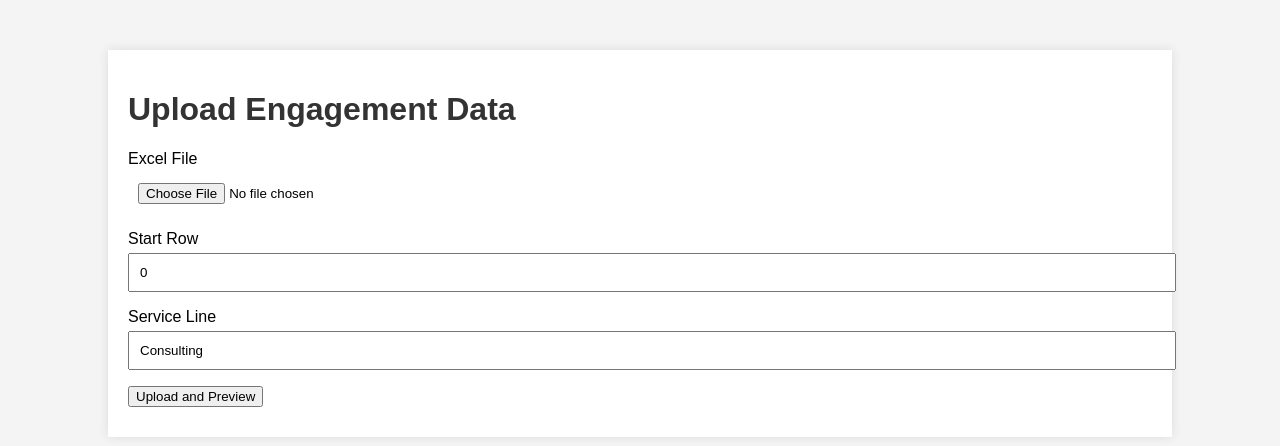
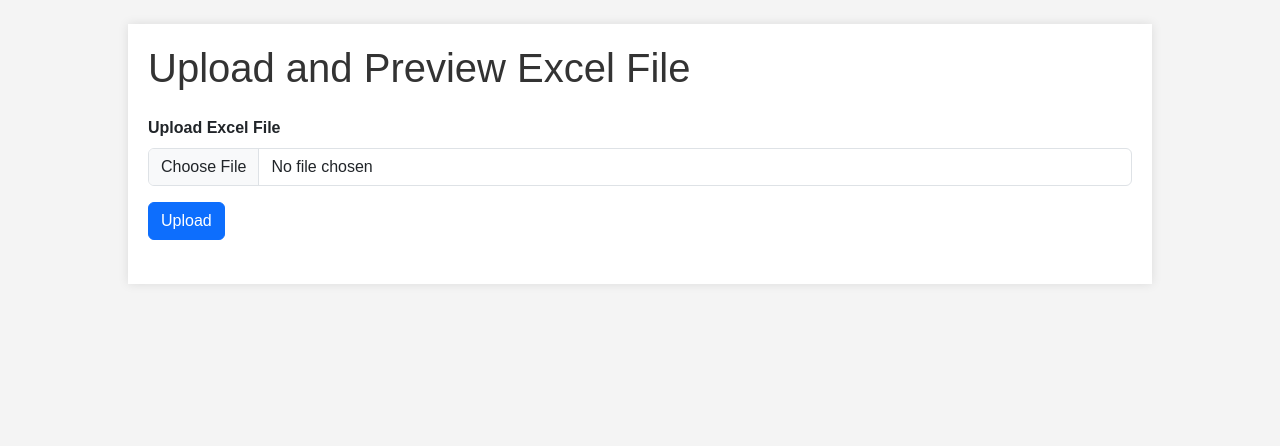
Before and after one commit to solstice035/outreachOptimisation, a Flask app: page / in a window 1280 px wide. Shown: the top 446 px of the page. Run offline with Flask 3, Linux system fonts and the light colour scheme.

Commit message:
working app - need to fix the download button

```diff
--- a/app.py
+++ b/app.py
@@ -1,16 +1,25 @@
-from flask import Flask, render_template, request, redirect, url_for, flash
+from flask import Flask, render_template, request, redirect, url_for, flash, send_file
 from werkzeug.utils import secure_filename
 import os
 import pandas as pd
 from forms import UploadForm
 from dataLoadFunction import process_engagement_data
+import logging
 
 app = Flask(__name__)
 app.secret_key = "your_secret_key"
 app.config["UPLOAD_FOLDER"] = "uploads"
+app.config["LOG_FOLDER"] = "logs"
 
 if not os.path.exists("uploads"):
     os.makedirs("uploads")
+
+if not os.path.exists("logs"):
+    os.makedirs("logs")
+
+logging.basicConfig(
+    filename=os.path.join(app.config["LOG_FOLDER"], "app.log"), level=logging.INFO
+)
 
 
 @app.route("/", methods=["GET", "POST"])
@@ -18,21 +27,26 @@
     form = UploadForm()
     if form.validate_on_submit():
         file = form.file.data
-        start_row = form.start_row.data
-        service_line = form.service_line.data
         filename = secure_filename(file.filename)
         file_path = os.path.join(app.config["UPLOAD_FOLDER"], filename)
+
         file.save(file_path)
 
-        # Show preview
-        df_preview = pd.read_excel(file_path).head(10)
-        return render_template(
-            "preview.html",
-            table=df_preview.to_html(),
-            file_path=file_path,
-            start_row=start_row,
-            service_line=service_line,
-        )
+        try:
+            flash(
+                "File uploaded successfully. Previewing the first 20 rows.", "success"
+            )
+            # Show preview of first 20 rows
+            df_preview = pd.read_excel(file_path).head(20)
+            return render_template(
+                "index.html",
+                form=form,
+                table=df_preview.to_html(classes="table table-striped"),
+                file_path=file_path,
+            )
+        except Exception as e:
+            flash(f"Error processing file: {str(e)}", "danger")
+            return redirect(url_for("index"))
 
     return render_template("index.html", form=form)
 
@@ -42,15 +56,48 @@
     file_path = request.form["file_path"]
     start_row = int(request.form["start_row"])
     service_line = request.form["service_line"]
+    export_log = "export_log" in request.form
 
     try:
+        flash("Processing data...", "info")
+        # Process the data
         df_processed = process_engagement_data(
             file_path, start_row=start_row, service_line=service_line
         )
-        return render_template("preview.html", table=df_processed.to_html())
+        flash("Data processed successfully.", "success")
+
+        # Save processed data to a new Excel file
+        processed_file_path = os.path.join(
+            app.config["UPLOAD_FOLDER"], "processed_data.xlsx"
+        )
+        df_processed.to_excel(processed_file_path, index=False)
+
+        # Limit displayed rows to 20
+        df_display = df_processed.head(20)
+
+        if export_log:
+            return render_template(
+                "processed.html",
+                table=df_display.to_html(classes="table table-striped"),
+                download_link=processed_file_path,
+                log_link=url_for("download_log"),
+            )
+        else:
+            return render_template(
+                "processed.html",
+                table=df_display.to_html(classes="table table-striped"),
+                download_link=processed_file_path,
+            )
+
     except Exception as e:
-        flash(str(e), "danger")
+        flash(f"Error processing data: {str(e)}", "danger")
         return redirect(url_for("index"))
+
+
+@app.route("/download_log")
+def download_log():
+    log_file_path = os.path.join(app.config["LOG_FOLDER"], "app.log")
+    return send_file(log_file_path, as_attachment=True)
 
 
 if __name__ == "__main__":
--- a/forms.py
+++ b/forms.py
@@ -1,14 +1,12 @@
 from flask_wtf import FlaskForm
-from wtforms import IntegerField, StringField, FileField, SubmitField
-from wtforms.validators import DataRequired, NumberRange
+from wtforms import FileField, IntegerField, StringField, SubmitField
+from wtforms.validators import DataRequired
 
 
 class UploadForm(FlaskForm):
-    file = FileField("Excel File", validators=[DataRequired()])
-    start_row = IntegerField(
-        "Start Row", default=0, validators=[DataRequired(), NumberRange(min=0)]
-    )
+    file = FileField("Upload Excel File", validators=[DataRequired()])
+    start_row = IntegerField("Start Row", default=1, validators=[DataRequired()])
     service_line = StringField(
         "Service Line", default="Consulting", validators=[DataRequired()]
     )
-    submit = SubmitField("Upload and Preview")
+    submit = SubmitField("Upload")
--- a/static/style.css
+++ b/static/style.css
@@ -1,8 +1,6 @@
 body {
     font-family: Arial, sans-serif;
     background-color: #f4f4f4;
-    margin: 0;
-    padding: 0;
 }
 
 .container {
@@ -19,41 +17,19 @@
     color: #333;
 }
 
-form p {
-    margin-bottom: 10px;
+.form-label {
+    font-weight: bold;
 }
 
-input[type="file"],
-input[type="text"],
-input[type="number"],
-button {
-    width: 100%;
-    padding: 10px;
-    margin-top: 5px;
+.table-responsive {
+    margin-top: 20px;
 }
 
-button {
-    background-color: #5cb85c;
-    color: #fff;
-    border: none;
-    cursor: pointer;
+.alert {
+    margin-top: 20px;
 }
 
-button:hover {
-    background-color: #4cae4c;
+.btn-close {
+    float: right;
+    font-size: 1.2rem;
 }
-
-.flashes {
-    list-style-type: none;
-    padding: 0;
-}
-
-.flashes li {
-    padding: 10px;
-    margin-bottom: 10px;
-}
-
-.flashes li.danger {
-    background-color: #f2dede;
-    color: #a94442;
-}
--- a/templates/base.html
+++ b/templates/base.html
@@ -1,26 +1,40 @@
-<!DOCTYPE html>
+<!doctype html>
 <html lang="en">
 
 <head>
     <meta charset="UTF-8">
     <meta name="viewport" content="width=device-width, initial-scale=1.0">
-    <title>Engagement Data Processor</title>
+    <title>Flask App</title>
+    <link href="https://cdn.jsdelivr.net/npm/bootstrap@5.3.3/dist/css/bootstrap.min.css" rel="stylesheet">
     <link rel="stylesheet" href="{{ url_for('static', filename='style.css') }}">
 </head>
 
 <body>
-    <div class="container">
+    <div class="container mt-4">
         {% with messages = get_flashed_messages(with_categories=true) %}
         {% if messages %}
-        <ul class="flashes">
-            {% for category, message in messages %}
-            <li class="{{ category }}">{{ message }}</li>
-            {% endfor %}
-        </ul>
+        {% for category, message in messages %}
+        <div class="alert alert-{{ category }}">{{ message }}</div>
+        {% endfor %}
         {% endif %}
         {% endwith %}
+        <div id="loading" class="alert alert-info d-none">Processing...</div>
         {% block content %}{% endblock %}
     </div>
+
+    <script>
+        function showLoading() {
+            document.getElementById('loading').classList.remove('d-none');
+        }
+
+        document.addEventListener('DOMContentLoaded', function () {
+            const forms = document.querySelectorAll('form');
+            forms.forEach(form => {
+                form.addEventListener('submit', showLoading);
+            });
+        });
+    </script>
+    <script src="https://cdn.jsdelivr.net/npm/bootstrap@5.3.3/dist/js/bootstrap.bundle.min.js"></script>
 </body>
 
 </html>
--- a/templates/index.html
+++ b/templates/index.html
@@ -1,20 +1,37 @@
 {% extends "base.html" %}
 {% block content %}
-<h1>Upload Engagement Data</h1>
-<form method="POST" enctype="multipart/form-data">
+<h1 class="mb-4">Upload and Preview Excel File</h1>
+<form method="POST" enctype="multipart/form-data" onsubmit="showLoading()">
     {{ form.hidden_tag() }}
-    <p>
-        {{ form.file.label }}<br>
-        {{ form.file(size=32) }}
-    </p>
-    <p>
-        {{ form.start_row.label }}<br>
-        {{ form.start_row }}
-    </p>
-    <p>
-        {{ form.service_line.label }}<br>
-        {{ form.service_line }}
-    </p>
-    <p>{{ form.submit() }}</p>
+    <div class="mb-3">
+        {{ form.file.label(class="form-label") }}
+        {{ form.file(class="form-control") }}
+    </div>
+    <button type="submit" class="btn btn-primary mb-4">Upload</button>
 </form>
+
+{% if table %}
+<h2>Preview of Uploaded Data (First 20 rows):</h2>
+<div class="table-responsive">
+    {{ table|safe }}
+</div>
+<form method="POST" action="{{ url_for('process') }}" onsubmit="showLoading()">
+    <input type="hidden" name="file_path" value="{{ file_path }}">
+    <div class="mb-3">
+        <label for="start_row" class="form-label">Start Row for Processing</label>
+        <input type="number" class="form-control" id="start_row" name="start_row" value="0" min="0">
+    </div>
+    <div class="mb-3">
+        <label for="service_line" class="form-label">Service Line</label>
+        <input type="text" class="form-control" id="service_line" name="service_line" value="Consulting">
+    </div>
+    <div class="form-check mb-3">
+        <input class="form-check-input" type="checkbox" id="export_log" name="export_log">
+        <label class="form-check-label" for="export_log">
+            Export Log File
+        </label>
+    </div>
+    <button type="submit" class="btn btn-success mb-4">Process Data</button>
+</form>
+{% endif %}
 {% endblock %}
```
Also changed, not shown: templates/preview.html (deleted, +0 -12 lines), templates/processed.html (added, +12 -0 lines), 1 other file.
